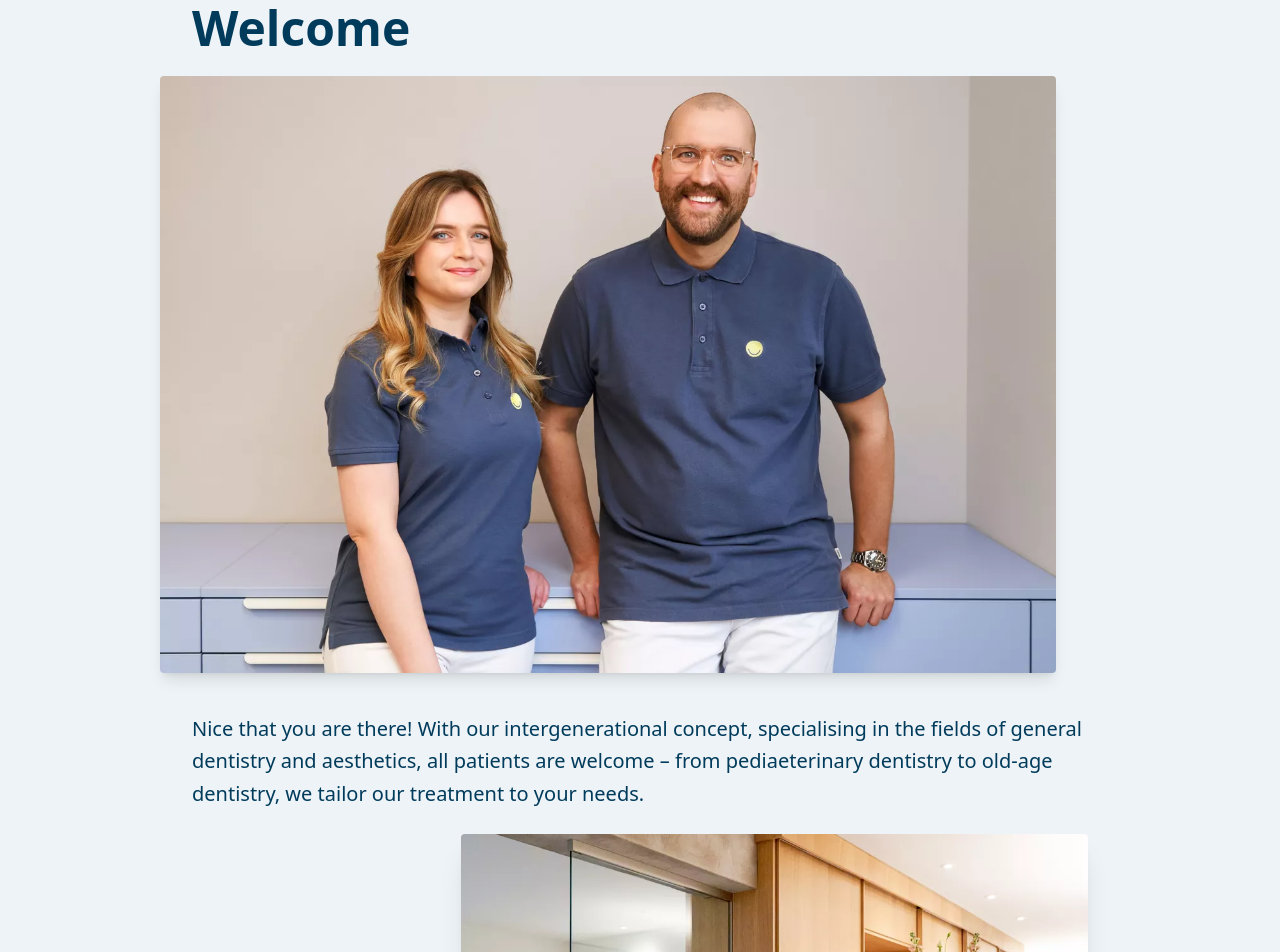
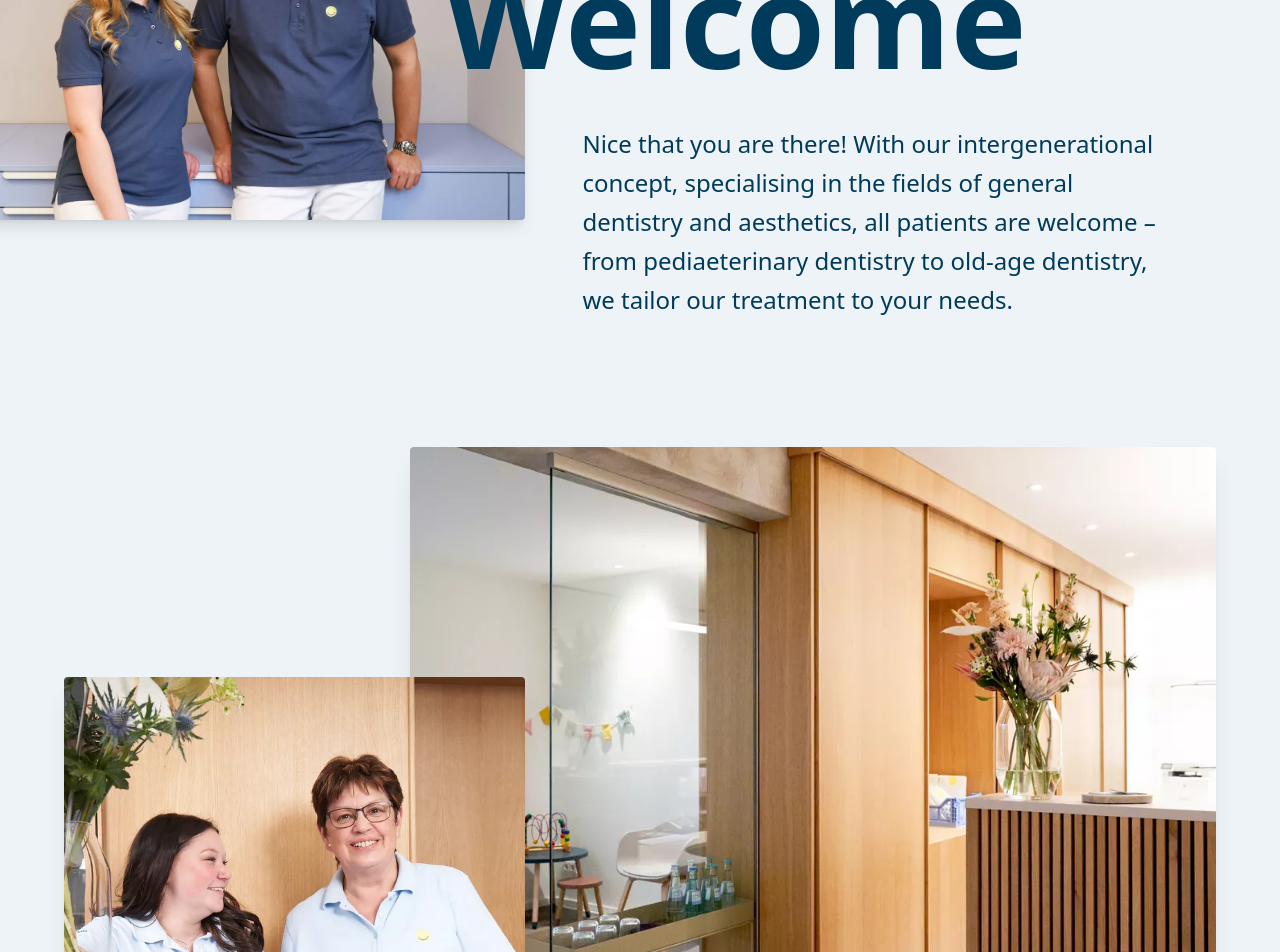
Before and after one commit to vixalien/zahnarzt-clone, a website built with Vite: page index.html in a window 1280 px wide. Shown: the part 400-1352 px from the top of the page. Built offline with nearby package versions, Linux system fonts and the light colour scheme.

Commit message:
make our practice section responsive

```diff
--- a/index.html
+++ b/index.html
@@ -21,7 +21,8 @@
         <path
           d="M40.4102 43.0363V30.6178H43.7871V42.8976C43.7871 45.6077 45.5865 46.7978 47.6072 46.7978C49.6016 46.7978 51.401 45.6077 51.401 42.8976V30.6178H54.7781V43.0363C54.7781 47.4059 51.4288 50.006 47.6072 50.006C43.7595 50.006 40.4102 47.4059 40.4102 43.0363"
           fill="#B8CFDA"></path>
-        <path d="M74.3837 30.6178V33.6317H68.9305V49.6743H65.5525V33.6317H60.0977V30.6178H74.3837" fill="#B8CFDA"></path>
+        <path d="M74.3837 30.6178V33.6317H68.9305V49.6743H65.5525V33.6317H60.0977V30.6178H74.3837" fill="#B8CFDA">
+        </path>
         <path
           d="M104.65 30.6178H108.275L101.826 49.6743H99.0843L96.0673 38.8046L93.1045 49.6743H90.3362L83.9131 30.6178H87.5402L91.7479 43.9488L94.7391 33.2446H97.4238L100.414 44.0044L104.65 30.6178"
           fill="#B8CFDA"></path>
@@ -35,7 +36,8 @@
           d="M162.527 30.6178H165.904V49.6743H162.831L155.218 36.8404V49.6743H151.84V30.6178H155.024L162.527 43.3407V30.6178Z"
           fill="#B8CFDA"></path>
         <path d="M173.301 49.6743V30.6178H176.679V49.6743H173.301Z" fill="#B8CFDA"></path>
-        <path d="M196.477 30.6178V33.6317H191.023V49.6743H187.645V33.6317H182.19V30.6178H196.477Z" fill="#B8CFDA"></path>
+        <path d="M196.477 30.6178V33.6317H191.023V49.6743H187.645V33.6317H182.19V30.6178H196.477Z" fill="#B8CFDA">
+        </path>
         <path
           d="M214.336 30.6178V33.2446L204.924 46.6599H214.336V49.6743H200.66V47.0461L210.017 33.6317H201.048V30.6178H214.336"
           fill="#B8CFDA"></path>
@@ -63,7 +65,8 @@
         <path
           d="M136.487 0.332022V2.9586L127.075 16.3743H136.487V19.3887H122.812V16.7603L132.168 3.34619H123.199V0.332022H136.487"
           fill="#003B5C"></path>
-        <path d="M155.372 0.332022V3.34619H149.92V19.3887H146.54V3.34619H141.087V0.332022H155.372" fill="#003B5C"></path>
+        <path d="M155.372 0.332022V3.34619H149.92V19.3887H146.54V3.34619H141.087V0.332022H155.372" fill="#003B5C">
+        </path>
         <path
           d="M168.499 9.51535C170.492 9.51535 171.295 7.99341 171.295 6.44433C171.295 4.95081 170.519 3.34619 168.582 3.34619H164.318V9.51535H168.499ZM168.665 0.332022C172.873 0.332022 174.672 3.40174 174.672 6.44433C174.672 9.54248 172.873 12.5567 168.665 12.5567H164.318V19.3887H160.94V0.332022H168.665"
           fill="#003B5C"></path>
@@ -144,17 +147,20 @@
         fill="currentColor"></path>
     </svg>
     <div class="bg-[#edf3f6]">
-      <div class="max-w-5xl w-auto mx-auto p-4 md:p-16 -mt-2">
-        <div class="mt-8 flex flex-col gap-6">
-          <h1 class="text-[#003b5c] text-5xl font-bold">Welcome</h1>
-          <img class="rounded shadow-lg relative -left-8" src="/images/people.webp">
-          <p class="text-[#003b5c] text-xl mt-4 leading-relaxed">
+      <div class="w-auto mx-auto p-4 md:px-16 -mt-2">
+        <div class="mt-8 flex flex-col gap-6 relative">
+          <h1 class="text-[#003b5c] text-5xl font-bold md:text-[8rem] lg:ml-[33%] z-10">Welcome</h1>
+          <img class="rounded shadow-lg relative -left-8 lg:absolute lg:w-[50%] lg:-top-30 lg:-left-[10%]"
+            src="/images/people.webp">
+          <p class="text-[#003b5c] text-xl mt-4 leading-relaxed lg:ml-[45%] lg:text-2xl lg:leading-relaxed max-w-xl">
             Nice that you are there! With our intergenerational concept, specialising in the fields of general dentistry
             and
             aesthetics, all patients are welcome – from pediaeterinary dentistry to old-age dentistry, we tailor our
             treatment
             to your needs.
           </p>
+        </div>
+        <div class="max-w-7xl mx-auto mt-32">
           <div class="grid grid-cols-10 grid-rows-12">
             <div class="row-start-1 row-end-11 col-start-4 col-end-11">
               <img class="rounded shadow-xl object-cover size-full aspect-[3/2]" src="/images/landscape.webp">
@@ -163,10 +169,15 @@
               <img class="rounded shadow-xl object-cover size-full aspect-square" src="/images/women.webp">
             </div>
           </div>
-          <h1 class="text-[#003b5c] text-5xl font-bold mt-8">Our practice</h1>
-          <div class="grid grid-cols-1 sm:grid-cols-2 gap-2 sm:gap-16">
+          <div class="lg:ml-[10%] lg:-mt-24">
+            <h1 class="text-[#003b5c] text-5xl font-bold mt-8 md:text-[8rem]">Our practice</h1>
+            <div class="lg:ml-[10%]">
+
+              <div class="grid grid-cols-1 sm:grid-cols-2 gap-2 sm:gap-16 lg:max-w-2xl">
                 <p class="text-[#003b5c] text-xl leading-relaxed">
-              A relaxed atmosphere, the personal handling of our patients and a team with the heart in the right place –
+                  A relaxed atmosphere, the personal handling of our patients and a team with the heart in the right
+                  place
+                  –
                   that
                   makes us know. And we are proud of that.
                 </p>
@@ -188,6 +199,8 @@
             </div>
           </div>
         </div>
+      </div>
+    </div>
     <svg class="w-full h-auto text-[#edf3f6] rotate-180" width="1896" height="121" viewBox="0 0 1896 121" fill="none"
       xmlns="http://www.w3.org/2000/svg">
       <path fill-rule="evenodd" clip-rule="evenodd"
@@ -204,7 +217,7 @@
         fill="currentColor"></path>
     </svg>
     <div class="bg-[#f6f4f3]">
-      <div class="max-w-5xl w-auto mx-auto p-4 md:p-16">
+      <div class="max-w-5xl w-auto mx-auto p-4 md:px-16">
         <div class="mt-4 flex flex-col gap-2">
           <h1 class="text-[#003b5c] text-5xl font-bold">Our Team</h1>
 
```
Lines whose indentation alone changed are shown as unchanged.
